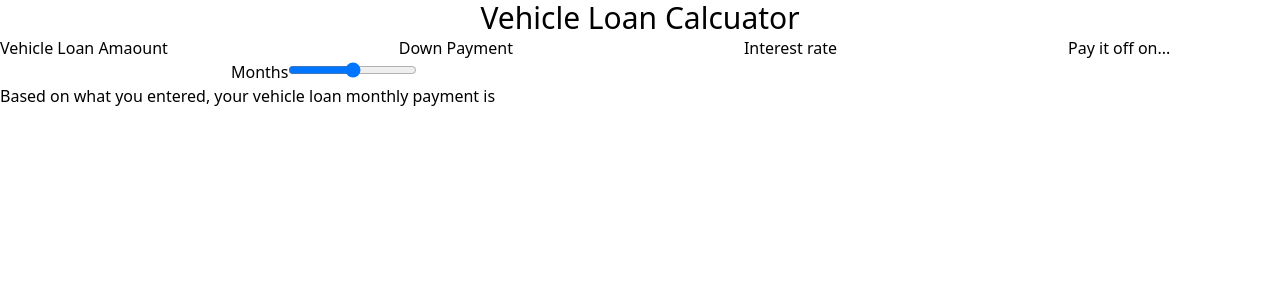
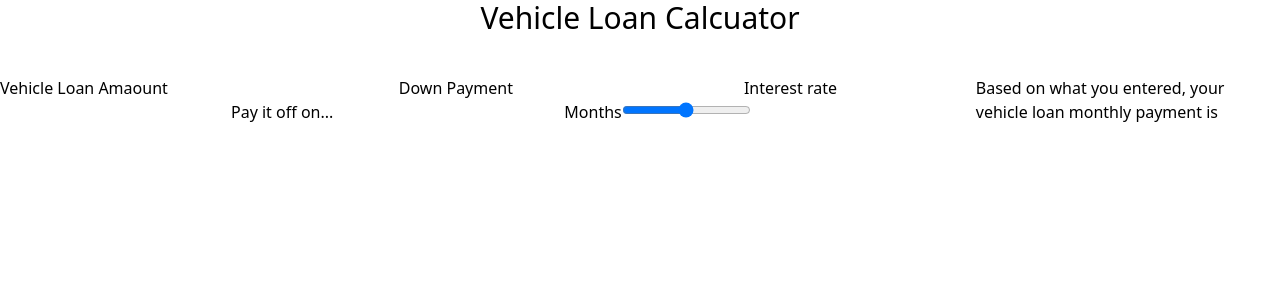
Before and after one commit to himanibabariya/Vehicle-Loan-Calculator, a React (Vite) app: page / in a window 1280 px wide. Shown: the top 300 px of the page. Built offline with nearby package versions, Linux system fonts and the light colour scheme.

Commit message:
Home Page Added

```diff
--- a/src/App.jsx
+++ b/src/App.jsx
@@ -6,6 +6,7 @@ function App() {
     <>
       <h1 className='text-3xl text-center'>Vehicle Loan Calcuator</h1>
 
+      <div className='flex max-w-7xl justify-center mx-auto mt-10'>
         <div className=''>
           <label htmlFor="">Vehicle Loan Amaount</label>
           <input type="number" name="" id="" />
@@ -27,6 +28,7 @@ function App() {
           <p>Based on what you entered, your vehicle loan monthly payment is</p>
         </div>
 
+      </div>
 
     </>
   )
```
Lines whose indentation alone changed are shown as unchanged.
